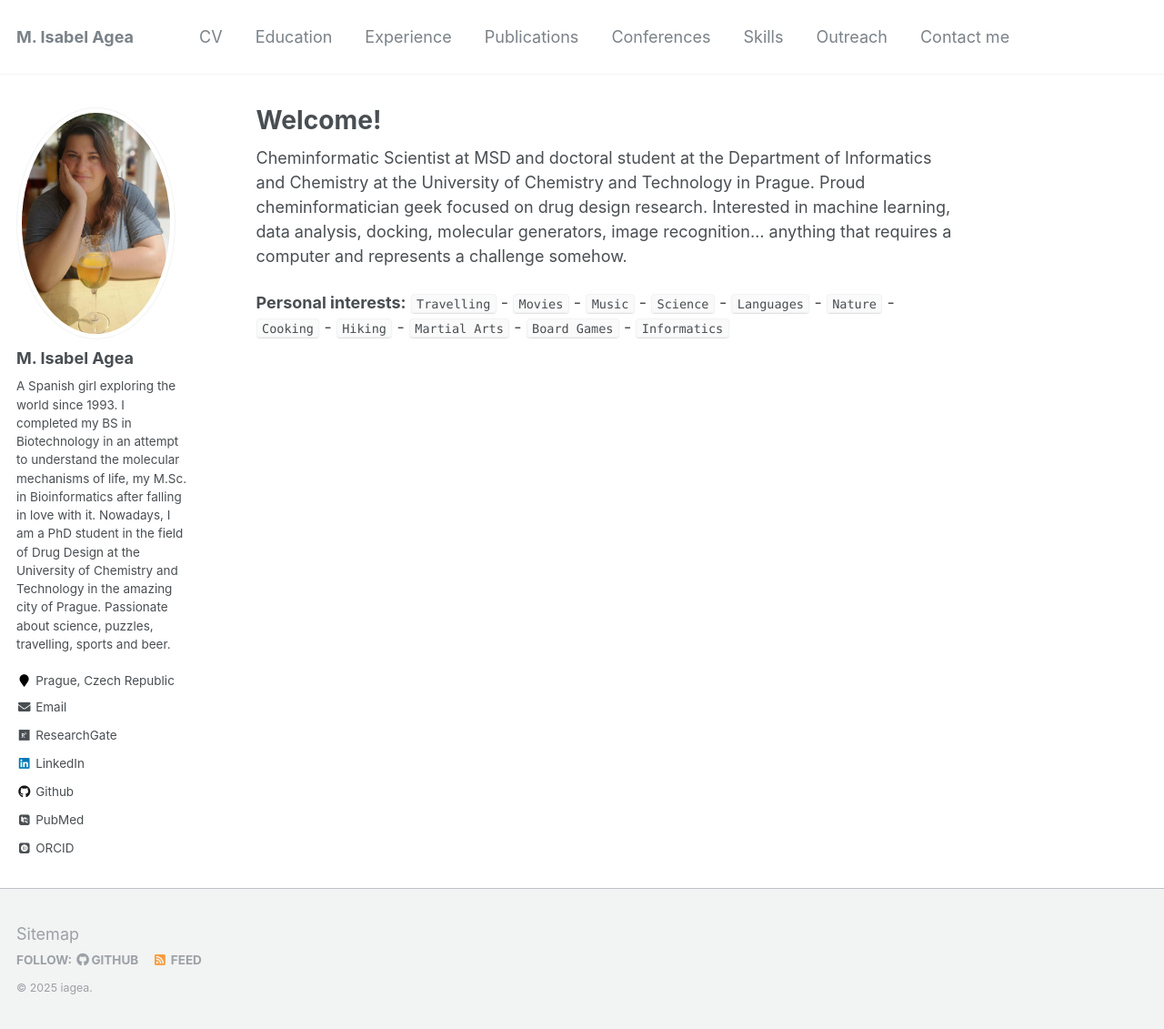
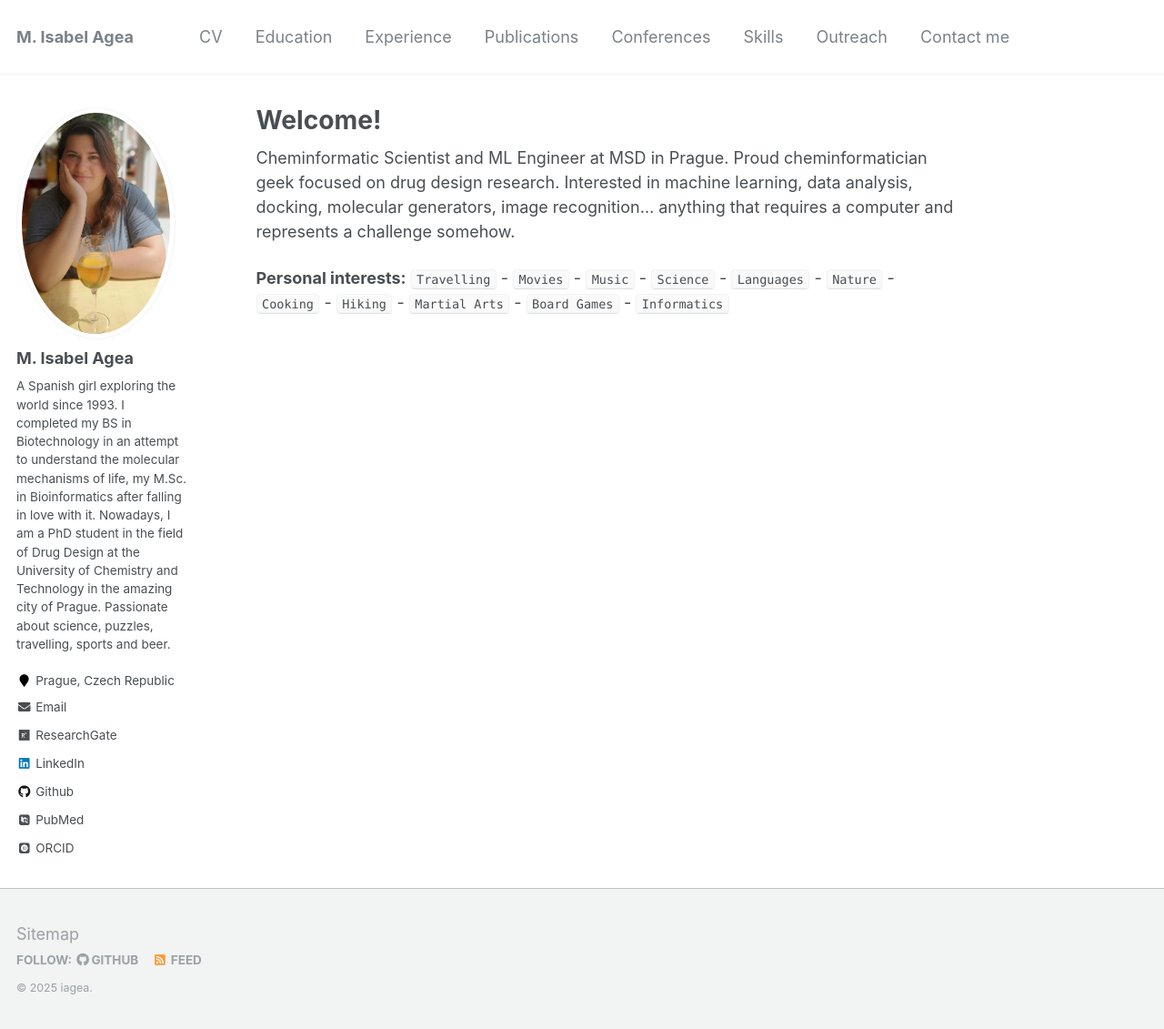
Before and after one commit to Iagea/iagea.github.io, a Jekyll site: the page built from _pages/about.md, in a window 1280 px wide and 1131 px high. Shown: the whole window at 91% size. Built offline with Jekyll 4.4.1, drawn with Linux system fonts in a browser that asks for light colours; some web fonts are replaced.

Commit message:
Update about.md

```diff
--- a/_pages/about.md
+++ b/_pages/about.md
@@ -8,7 +8,7 @@ redirect_from:
   - /about.html
 ---
 
-Cheminformatic Scientist at MSD and doctoral student at the Department of Informatics and Chemistry at the University of Chemistry and Technology in Prague. Proud cheminformatician geek focused on drug design research. Interested in machine learning, data analysis, docking, molecular generators, image recognition... anything that requires a computer and represents a challenge somehow.
+Cheminformatic Scientist and ML Engineer at MSD in Prague. Proud cheminformatician geek focused on drug design research. Interested in machine learning, data analysis, docking, molecular generators, image recognition... anything that requires a computer and represents a challenge somehow.
 
 
 
```
